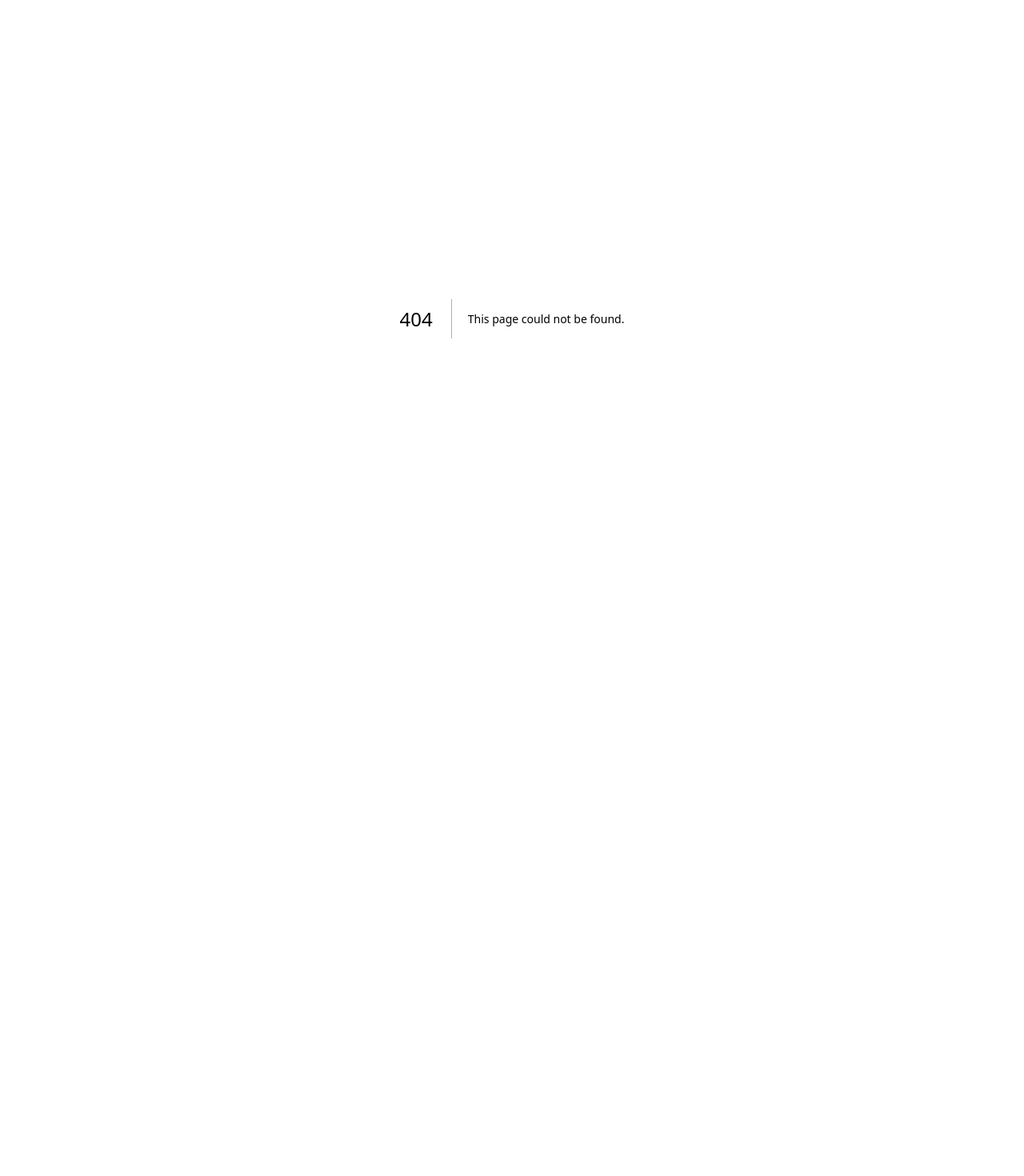
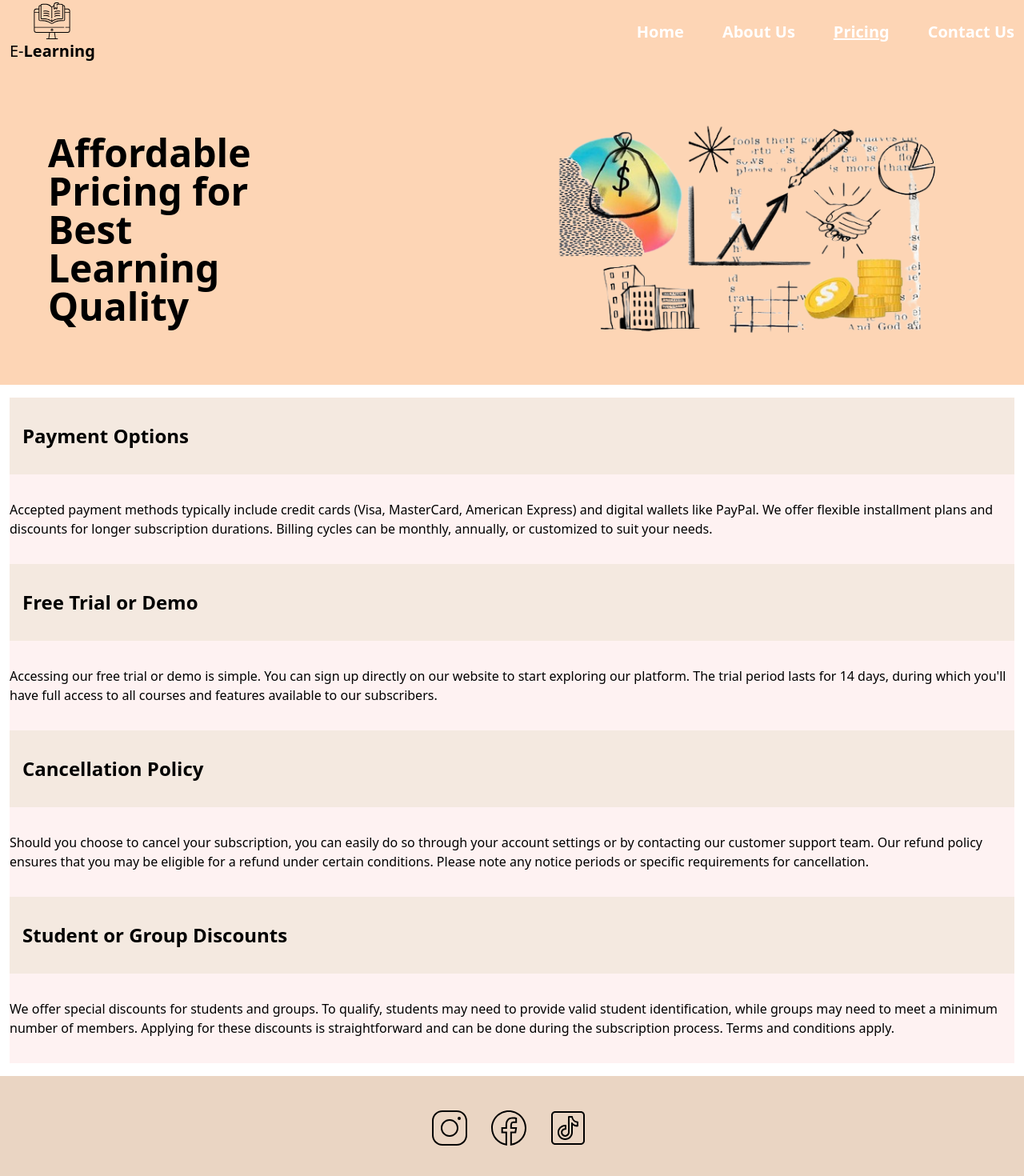
Before and after one commit to MaryJoeKhoury/digital-learning, a Next.js app: page /pricing in a window 1280 px wide. Before the commit this address had no page. Shown: the part 2-1472 px from the top of the page at 80% size. Before the commit the page ends 800 px from the top, so only its background shows below. Built offline with nearby package versions, Linux system fonts and the light colour scheme.

Commit message:
pricing page

```diff
--- /dev/null
+++ b/components/Accordion.js
@@ -0,0 +1,17 @@
+import React from "react";
+import AlignContainer from "./AlignContainer";
+
+const Accordion = (props) => {
+  return (
+    <AlignContainer>
+      <button className="w-full bg-[#f4e9e0] px-4 py-8 text-left text-2xl font-bold">
+        {props.title}
+      </button>
+      <div className="bg-red-50 py-8">
+        <p className="">{props.details}</p>
+      </div>
+    </AlignContainer>
+  );
+};
+
+export default Accordion;
--- a/components/Footer.js
+++ b/components/Footer.js
@@ -3,7 +3,7 @@ import React from "react";
 const Footer = () => {
   return (
     <div>
-      <footer className="bg-[#ead5c3] p-8">
+      <footer className="mt-4 bg-[#ead5c3] p-8">
         <ul className="flex flex-row justify-center">
           <li className="mr-2 list-none p-2">
             <a
--- a/components/LandingSection.js
+++ b/components/LandingSection.js
@@ -4,7 +4,7 @@ import AlignContainer from "./AlignContainer";
 const LandingSection = (props) => {
   return (
     // <div className={` bg-[${props.bgColor}] flex-wrap`}>
-    <div className="flex-wrap bg-[#fdd5b5]">
+    <div className="mb-4 flex-wrap bg-[#fdd5b5]">
       <AlignContainer>
         <div className="flex flex-col items-center pt-24 sm:px-12 md:flex-row">
           <div className="w-full flex-grow md:w-1/2">
--- a/components/NavBar.js
+++ b/components/NavBar.js
@@ -68,16 +68,12 @@ const NavBar = () => {
               </Link>
             </li>
             <li className="mr-12">
-              <a
-                href="#pricing-cards"
-                className={
-                  navBar
-                    ? "relative font-bold text-black after:absolute after:bottom-[-10px] after:left-0 after:h-[3px] after:w-0 after:bg-black after:transition-all after:duration-700 hover:text-black hover:after:w-full"
-                    : "relative font-bold text-white after:absolute after:bottom-[-10px] after:left-0 after:h-[3px] after:w-0 after:bg-white after:transition-all after:duration-700 hover:text-white hover:after:w-full"
-                }
+              <Link
+                href="/pricing"
+                className={`link relative font-bold ${pathname === "/pricing" ? (navBar ? "text-black underline after:bg-black hover:text-black hover:no-underline" : "text-white underline after:bg-white hover:text-white hover:no-underline") : navBar ? "text-black after:bg-black hover:text-black" : "text-white after:bg-white hover:text-white"} after:absolute after:bottom-[-10px] after:left-0 after:h-[3px] after:w-0 after:transition-all after:duration-700 hover:after:w-full`}
               >
                 Pricing
-              </a>
+              </Link>
             </li>
             <li className="mr-0">
               <a
--- /dev/null
+++ b/pages/pricing.js
@@ -0,0 +1,59 @@
+import Footer from "@/components/Footer";
+import NavBar from "@/components/NavBar";
+import LandingSection from "@/components/LandingSection";
+import Accordion from "@/components/Accordion";
+
+const pricingLanding = [
+  {
+    image: "/images/pricing.png",
+
+    text: "Affordable Pricing for Best Learning Quality",
+  },
+];
+const accordionInfo = [
+  {
+    id: "1",
+    title: "Payment Options",
+    details:
+      "Accepted payment methods typically include credit cards (Visa, MasterCard, American Express) and digital wallets like PayPal. We offer flexible installment plans and discounts for longer subscription durations. Billing cycles can be monthly, annually, or customized to suit your needs.",
+  },
+  {
+    id: "2",
+    title: "Free Trial or Demo",
+    details:
+      "Accessing our free trial or demo is simple. You can sign up directly on our website to start exploring our platform. The trial period lasts for 14 days, during which you'll have full access to all courses and features available to our subscribers.",
+  },
+  {
+    id: "3",
+    title: "Cancellation Policy",
+    details:
+      "Should you choose to cancel your subscription, you can easily do so through your account settings or by contacting our customer support team. Our refund policy ensures that you may be eligible for a refund under certain conditions. Please note any notice periods or specific requirements for cancellation.",
+  },
+  {
+    id: "4",
+    title: "Student or Group Discounts",
+    details:
+      "We offer special discounts for students and groups. To qualify, students may need to provide valid student identification, while groups may need to meet a minimum number of members. Applying for these discounts is straightforward and can be done during the subscription process. Terms and conditions apply.",
+  },
+];
+export default function Home() {
+  return (
+    <div>
+      <NavBar />
+      {pricingLanding.map((info, i) => (
+        <>
+          <LandingSection
+            image={info.image}
+            text={info.text}
+            // bgColor="#fdd5b5"
+          />
+        </>
+      ))}
+      {accordionInfo.map((info) => (
+        <Accordion title={info.title} details={info.details} />
+      ))}
+
+      <Footer />
+    </div>
+  );
+}
```
Also changed, not shown: public/images/pricing.png (added).
